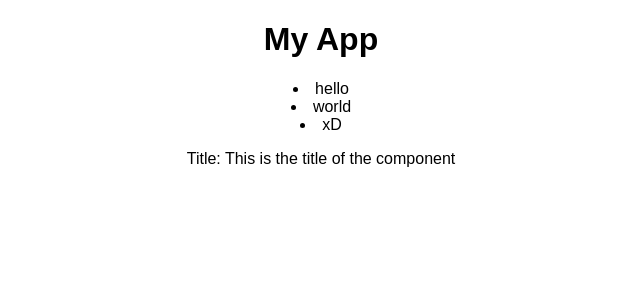
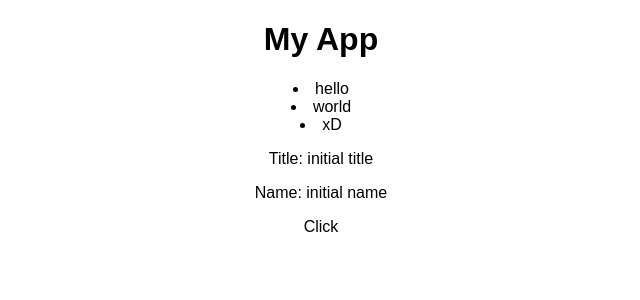
Before and after one commit to jasonyliang/react-crud-app, a React (Create React App) app in the folder crud-app/: page / in a window 1280 px wide. Shown: the top 300 px of the page, without its empty margins (319-959 px from the left). Built offline with nearby package versions, Linux system fonts and the light colour scheme.

Commit message:
default proptypes and update state

```diff
--- a/crud-app/src/App.js
+++ b/crud-app/src/App.js
@@ -8,7 +8,20 @@ class App extends Component {
   // onMouseEnter() {
   //   alert("Mouse Entered!!!!!");
   // }
+  constructor(props) {
+    super(props);
 
+    this.state = {
+      name: "initial name",
+      title: "initial title"
+    };
+  }
+  onClick = () => {
+    this.setState({
+      name: "New Name",
+      title: "New Title"
+    });
+  };
   render() {
     const list = ["hello", "world", "xD"];
     return (
@@ -21,9 +34,9 @@ class App extends Component {
           );
         })}
         <MyComponent
-          title="This is the title of the component"
-          onSelected={true}
-          name="jhajhajhajha"
+          title={this.state.title}
+          onClick={this.onClick}
+          name={this.state.name}
         />
       </div>
     );
--- a/crud-app/src/components/myComponents.jsx
+++ b/crud-app/src/components/myComponents.jsx
@@ -2,22 +2,29 @@ import React, { Component } from "react";
 import PropTypes from "prop-types";
 
 const propTypes = {
-  name: PropTypes.string.isRequired,
+  name: PropTypes.string.isRequred,
   onClick: PropTypes.func,
-  title: PropTypes.string.isRequired
+  title: PropTypes.any
+};
+
+const defaultProps = {
+  name: "Default name of the APP"
 };
 class MyComponent extends Component {
   state = {};
   render() {
-    const { title } = this.props;
+    const { title, name, onClick } = this.props;
     return (
       <div className="Component">
         <p>Title: {title}</p>
+        <p>Name: {name}</p>
+        <div onClick={onClick}>Click</div>
       </div>
     );
   }
 }
 
 MyComponent.propTypes = propTypes;
+MyComponent.defaultProps = defaultProps;
 
 export default MyComponent;
```
